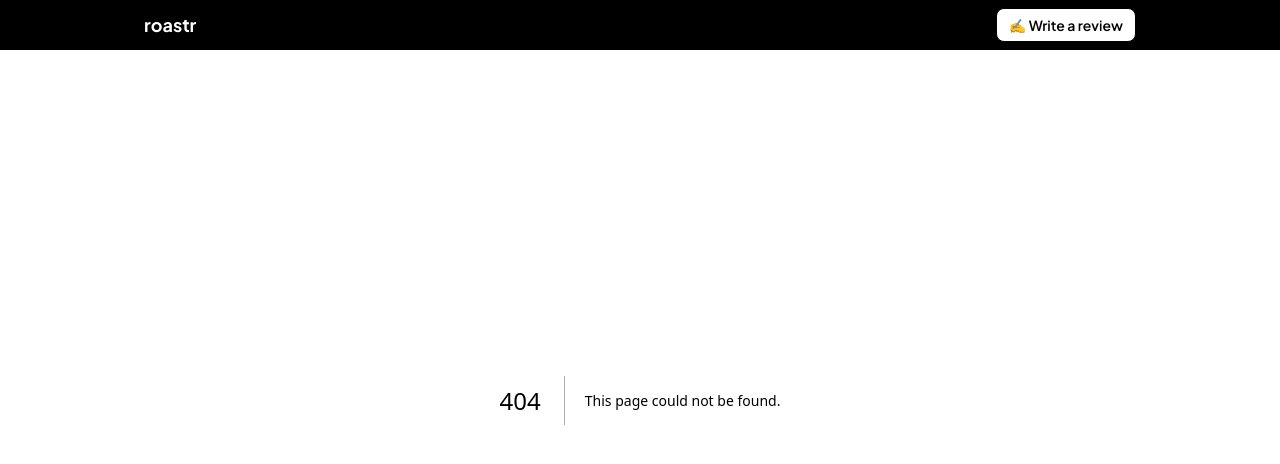
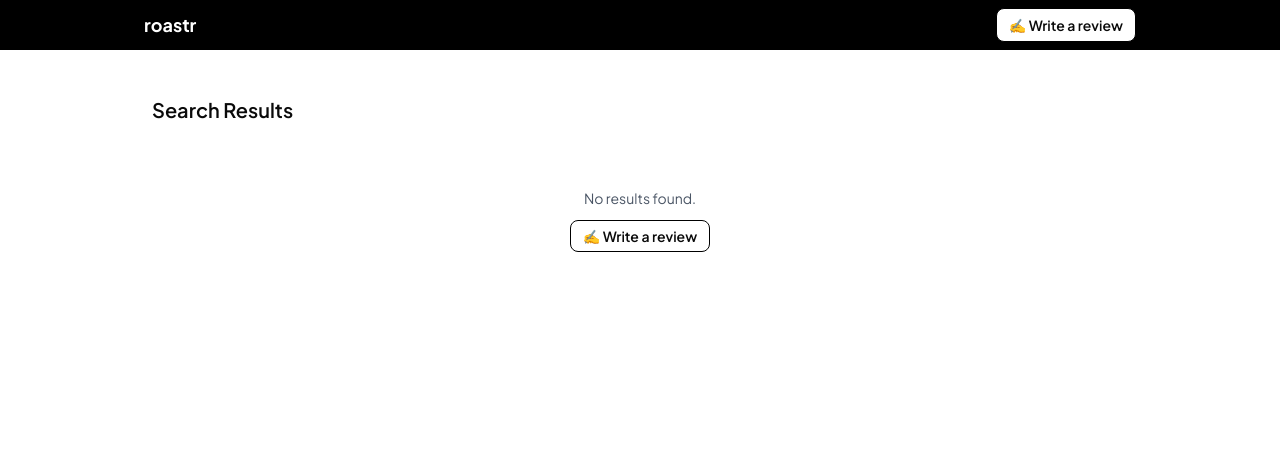
Before and after one commit to noahs10/roastr-site, a Next.js app: page /query in a window 1280 px wide. Before the commit this address had no page. Shown: the top 464 px of the page. Built offline with nearby package versions, Linux system fonts and the light colour scheme.

Commit message:
fix query page dynamic searchParams

```diff
--- /dev/null
+++ b/src/app/query/page.tsx
@@ -0,0 +1,20 @@
+import Link from "next/link";
+
+export default async function QueryPage({ searchParams }: { searchParams: Promise<{ q?: string }> }) {
+  const { q } = await searchParams;
+  const query = q || "";
+  return (
+    <main className="max-w-screen-lg mx-auto px-4 sm:px-6 pt-24 space-y-6">
+      <h1 className="text-xl font-semibold">Search Results{query ? ` for "${query}"` : ""}</h1>
+      <div className="text-center py-10">
+        <p className="mb-4 text-sm text-gray-600">No results found.</p>
+        <Link
+          href="/review"
+          className="bg-white border border-black hover:bg-black hover:text-white px-3 py-1.5 rounded-md text-sm font-semibold transition-colors"
+        >
+          ✍️ Write a review
+        </Link>
+      </div>
+    </main>
+  );
+}
--- a/src/components/HeroSection.tsx
+++ b/src/components/HeroSection.tsx
@@ -1,9 +1,18 @@
 "use client"
 
 import { MagnifyingGlassIcon } from "@heroicons/react/24/solid"
-import React from "react"
+import React, { useState } from "react"
+import { useRouter } from "next/navigation"
 
 export default function HeroSection() {
+  const router = useRouter()
+  const [query, setQuery] = useState("")
+
+  const handleSubmit = (e: React.FormEvent) => {
+    e.preventDefault()
+    router.push(`/query${query ? `?q=${encodeURIComponent(query)}` : ""}`)
+  }
+
   return (
     <section id="hero-section" className="bg-black text-white px-6 py-10 md:py-20 text-center">
       {/* Logo */}
@@ -16,14 +25,16 @@ export default function HeroSection() {
       </p>
 
       {/* Search Input with Icon */}
-      <div className="relative max-w-xl mx-auto mb-6">
+      <form onSubmit={handleSubmit} className="relative max-w-xl mx-auto mb-6">
         <MagnifyingGlassIcon className="w-5 h-5 text-gray-400 absolute left-4 top-1/2 -translate-y-1/2 pointer-events-none" />
         <input
           type="text"
+          value={query}
+          onChange={(e) => setQuery(e.target.value)}
           placeholder="search beans, roasters, or flavors..."
           className="w-full pl-12 pr-5 py-3 md:py-4 rounded-full text-sm md:text-base text-black bg-white placeholder-gray-500 shadow-md focus:outline-none focus:ring-2 focus:ring-blue-400"
         />
-      </div>
+      </form>
 
       {/* Review count */}
       <p className="text-xs md:text-sm text-gray-400 mb-1">
--- a/src/components/TopBar.tsx
+++ b/src/components/TopBar.tsx
@@ -3,7 +3,6 @@
 import Link from "next/link"
 import { usePathname } from "next/navigation"
 import { useEffect, useState } from "react"
-import { Bars3Icon } from "@heroicons/react/24/solid"
 
 export default function TopBar() {
   const pathname = usePathname()
```
